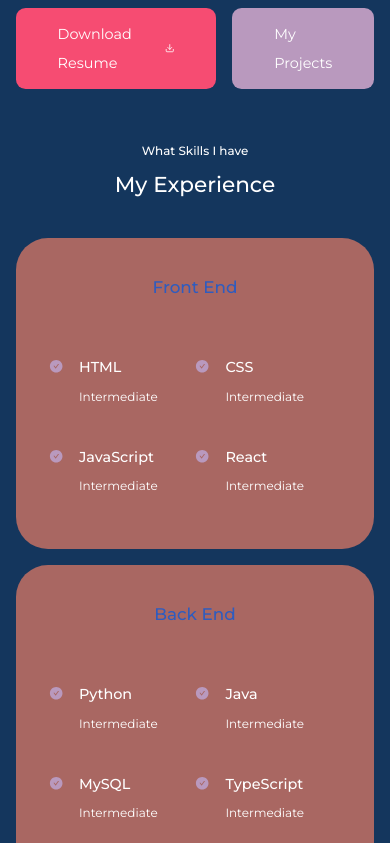
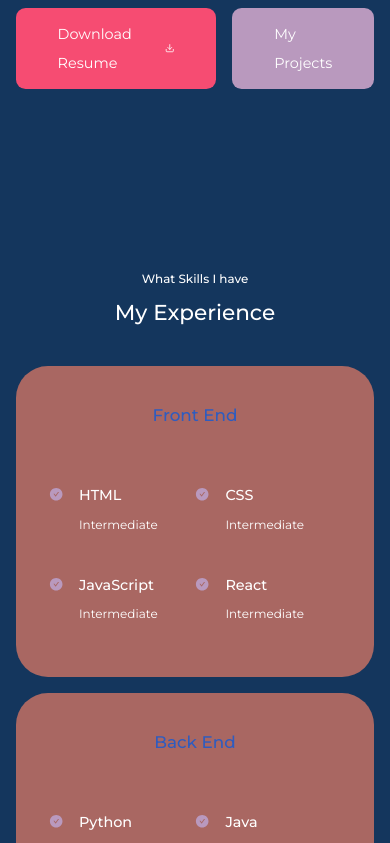
Before and after one commit to Thangnguyenvn98/Portfolio-Website, a React (Create React App) app: page / in a window 390 px wide. Shown: the part 800-1643 px from the top of the page. Built offline with nearby package versions, Linux system fonts and the light colour scheme.

Commit message:
Fixing size for Pixel 3 Phone

```diff
--- a/src/components/experience/experience.css
+++ b/src/components/experience/experience.css
@@ -77,7 +77,7 @@
 }
 
 
-@media screen and (max-width: 375px){
+@media screen and (max-width: 393px){
     #experience{
         margin-top:22rem;
     }
--- a/src/index.css
+++ b/src/index.css
@@ -127,6 +127,8 @@ section > h2{
     width: 90%;
   }
 
+
+
   section > h2 {
     margin-bottom: 2rem;
   }
@@ -141,7 +143,11 @@ section > h2{
   .container {
     width: 88%;
   }
+  ::-webkit-scrollbar{
+    display:none;
+  }
 }
+
 
 @media screen and (max-width: 414px){
   #header {
```
